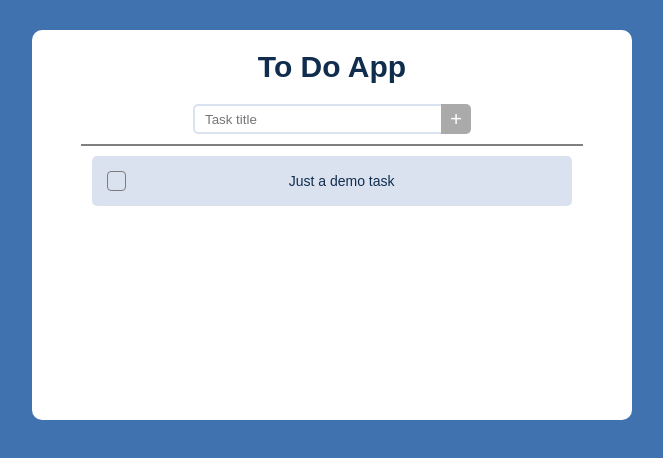
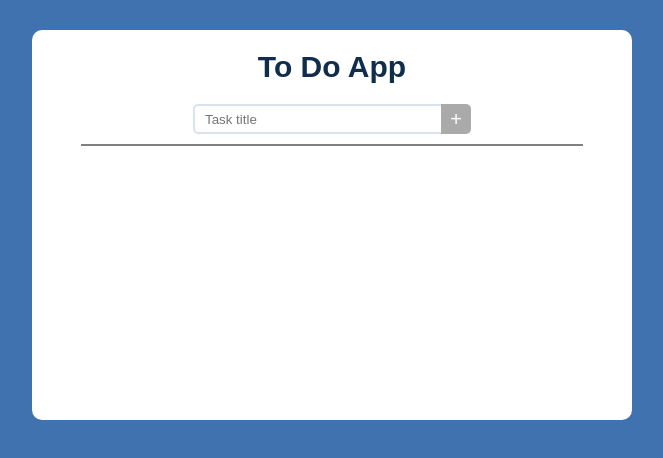
Before and after one commit to tlhalesebaeng/todo-list, a React (Vite) app in the folder todo-list/: page / in a window 1280 px wide. Shown: the top 458 px of the page, without its empty margins (308-971 px from the left). Built offline with nearby package versions, Linux system fonts and the light colour scheme.

Commit message:
handling form reset

```diff
--- a/todo-list/src/App.jsx
+++ b/todo-list/src/App.jsx
@@ -3,13 +3,9 @@ import { useRef, useState } from 'react';
 import './App.css'
 import Task from './components/Task';
 
-const TASKS = [
-  'Just a demo task'
-]
-
 function App() {
   const taskTitle = useRef();
-  const [tasks, updateTasks] = useState(TASKS);
+  const [tasks, updateTasks] = useState([]);
 
   function handleAddTask(event){
     event.preventDefault();
@@ -18,6 +14,9 @@ function App() {
     const newTasks = tasks.slice();
     newTasks.push(title);
     updateTasks(newTasks);
+    taskTitle.current.value = '';
+
+    event.target.reset();
   }
 
   return (
```
